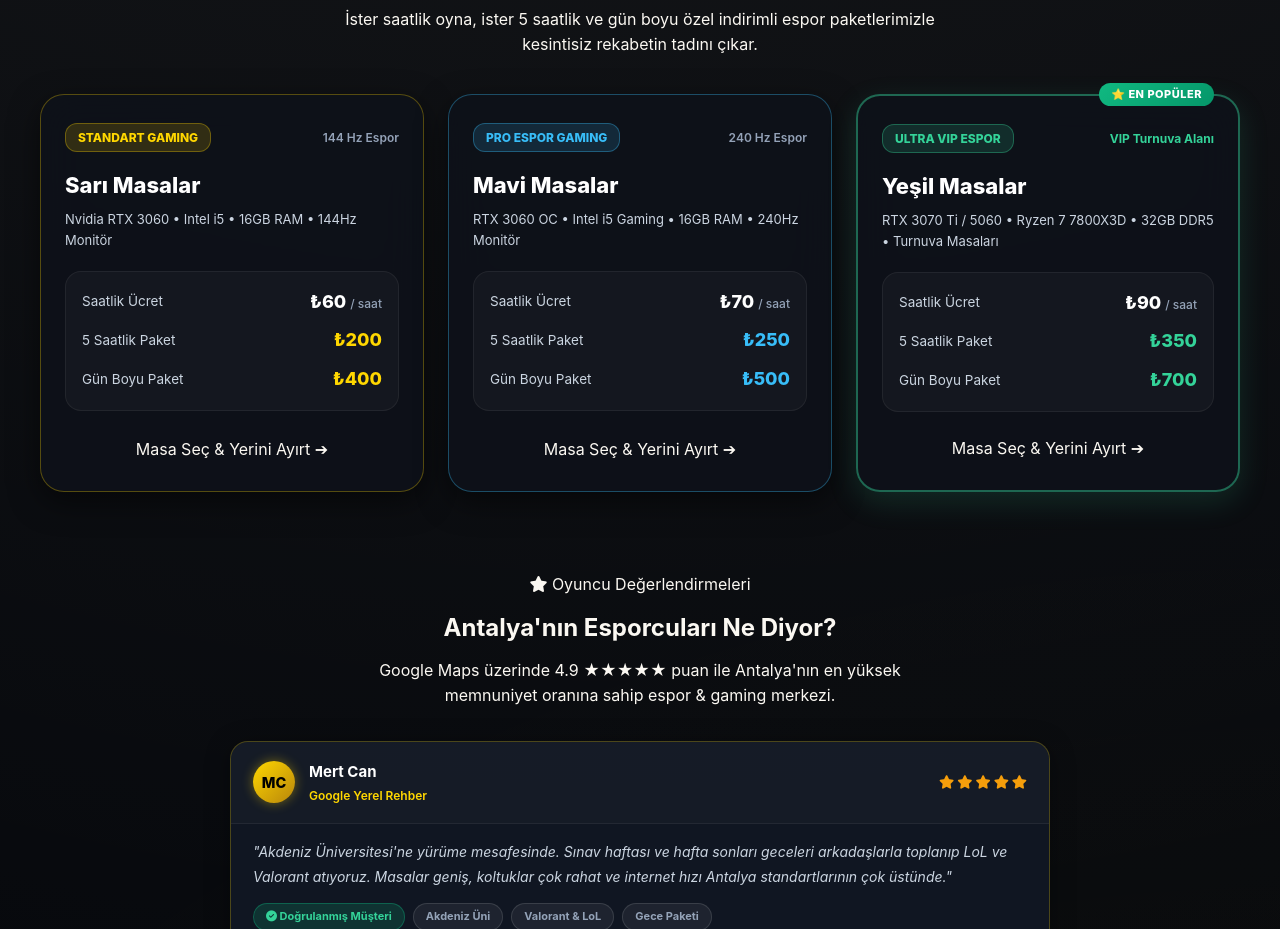
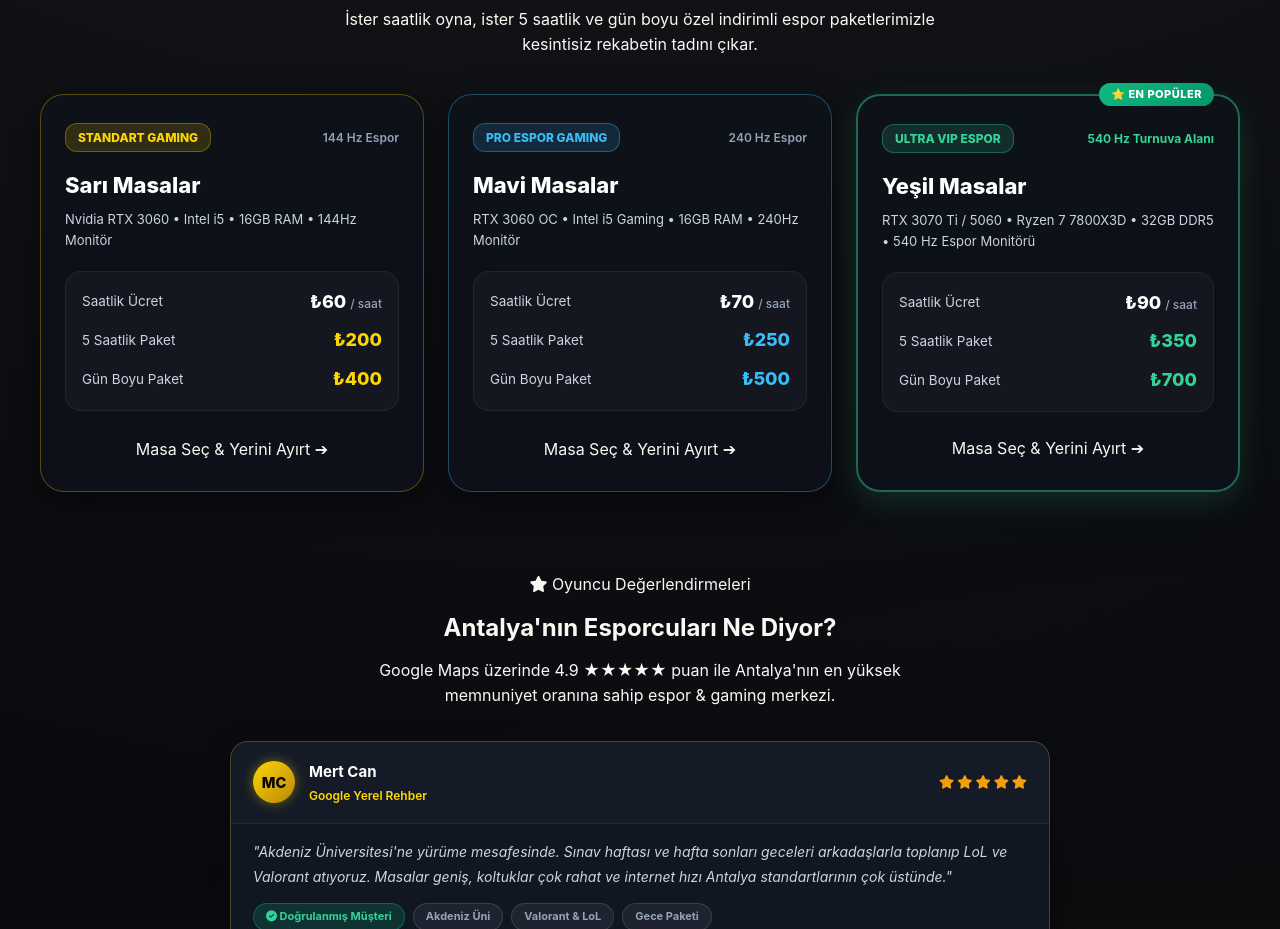
Before and after one commit to muhammetkilicc2-hub/forzainternet, a Next.js app: page / in a window 1280 px wide. Shown: the part 1320-2249 px from the top of the page. Built offline with nearby package versions, Linux system fonts and the light colour scheme; no server answers.

Commit message:
feat: highlight 540 Hz exclusively on 90 TL VIP yesil masa tier

```diff
--- a/app/admin/kampanya/page.tsx
+++ b/app/admin/kampanya/page.tsx
@@ -98,9 +98,9 @@ export default function KampanyaManagementPage() {
     {
       id: "yesil",
       badgeName: "ULTRA VIP ESPOR",
-      hzTag: "VIP Turnuva",
+      hzTag: "540 Hz",
       title: "Yeşil Masalar (VIP)",
-      subtitle: "Zirve Turnuva Espor Alanı",
+      subtitle: "540 Hz Espor Turnuva Alanı",
     },
   ];
 
--- a/app/page.tsx
+++ b/app/page.tsx
@@ -317,10 +317,10 @@ export default function HomePage() {
                   <span style={{ fontSize: "12px", fontWeight: 800, padding: "4px 12px", borderRadius: "12px", background: "rgba(52, 211, 153, 0.15)", color: "#34d399", border: "1px solid rgba(52, 211, 153, 0.35)" }}>
                     ULTRA VIP ESPOR
                   </span>
-                  <span style={{ fontSize: "12px", color: "#34d399", fontWeight: 700 }}>VIP Turnuva Alanı</span>
+                  <span style={{ fontSize: "12px", color: "#34d399", fontWeight: 700 }}>540 Hz Turnuva Alanı</span>
                 </div>
                 <h3 style={{ fontSize: "22px", fontWeight: 800, color: "#ffffff", marginBottom: "6px" }}>Yeşil Masalar</h3>
-                <p style={{ fontSize: "13px", color: "#cbd5e1", marginBottom: "20px" }}>RTX 3070 Ti / 5060 • Ryzen 7 7800X3D • 32GB DDR5 • Turnuva Masaları</p>
+                <p style={{ fontSize: "13px", color: "#cbd5e1", marginBottom: "20px" }}>RTX 3070 Ti / 5060 • Ryzen 7 7800X3D • 32GB DDR5 • 540 Hz Espor Monitörü</p>
 
                 <div style={{ display: "flex", flexDirection: "column", gap: "10px", padding: "16px", background: "rgba(255, 255, 255, 0.03)", borderRadius: "16px", border: "1px solid rgba(255, 255, 255, 0.06)", marginBottom: "24px" }}>
                   <div style={{ display: "flex", justifyContent: "space-between", alignItems: "center" }}>
--- a/app/rezerve/page.tsx
+++ b/app/rezerve/page.tsx
@@ -64,9 +64,9 @@ const getTiers = (pricing: KampanyaFiyatlari): TierData[] => [
     name: `${pricing.yesil.saatlik} TL Masa`,
     badge: "Ultra VIP Espor",
     badgeIcon: "fa-solid fa-crown",
-    hz: "Pro Espor Turnuva Ekranı",
+    hz: "540 Hz Espor Ekran",
     specs: [
-      { icon: "fa-solid fa-desktop", text: "Pro Espor Turnuva Monitörü" },
+      { icon: "fa-solid fa-desktop", text: "540 Hz Pro Espor Turnuva Monitörü" },
       { icon: "fa-solid fa-microchip", text: "RTX 3070 Ti / RTX 5060" },
       { icon: "fa-solid fa-cpu", text: "AMD Ryzen 7 7800X3D Canavarı" },
       { icon: "fa-solid fa-memory", text: "32 GB DDR5 Yüksek Frekans RAM" },
--- a/lib/data.ts
+++ b/lib/data.ts
@@ -31,7 +31,7 @@ export const KATEGORILER: Record<PcKategori, KategoriBilgisi> = {
     baslik: "Elite VIP Turnuva (Yeşil Masa)",
     fiyat: 90,
     renkKodu: "#10b981",
-    ozellikler: ["RTX 4080 Super / 4090", "Pro Turnuva Espor Monitörü", "Intel i9 14900K", "VIP Özel Akustik Alan"],
+    ozellikler: ["RTX 4080 Super / 4090", "540 Hz Espor Turnuva Monitörü", "Intel i9 14900K", "VIP Özel Akustik Alan"],
   },
 };
 
```
